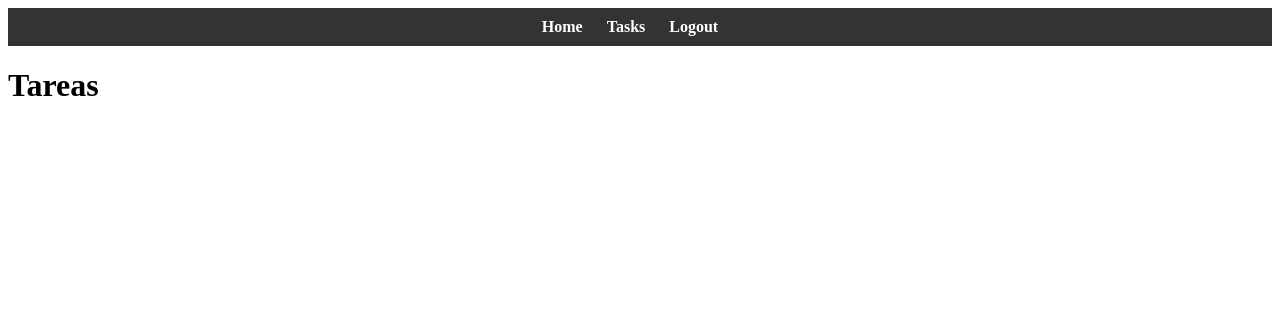
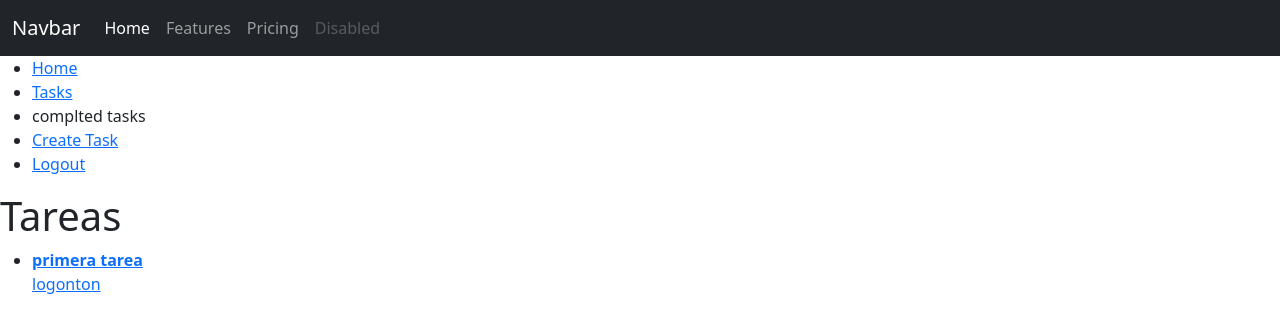
Before and after one commit to MiltonAF/CRUD_Django, a Django app: page /tasks/ in a window 1280 px wide. Shown: the top 333 px of the page. Run offline with Django 4.2, Linux system fonts and the light colour scheme; a user stored in the database is signed in; data comes from the database, SQL or seed files in the repository; both versions use the stored data as it was after the commit.

Commit message:
actualizando

```diff
--- a/djangocrud/settings.py
+++ b/djangocrud/settings.py
@@ -120,6 +120,8 @@ USE_TZ = True
 STATIC_URL = 'static/'
 STATICFILES_DIRS = [BASE_DIR / "tasks" / "static"]
 
+LOGIN_URL = '/signin'
+
 # Default primary key field type
 # https://docs.djangoproject.com/en/4.2/ref/settings/#default-auto-field
 
--- a/djangocrud/urls.py
+++ b/djangocrud/urls.py
@@ -23,7 +23,11 @@ urlpatterns = [
     path('',views.home, name='home'),
     path('signup/', views.signup, name='signup'),
     path('tasks/',views.tasks, name="tasks"),
-     path('tasks/create/',views.create_task, name="create_tasks"),
+    path('tasks_completed/',views.tasks_completed, name="tasks_completed"),
+    path('tasks/create/',views.create_task, name="create_tasks"),
+    path('task/<int:task_id>/', views.task_detail, name='task_detail'),
+    path('task/<int:task_id>/complete', views.complete_task, name='complete_task'),
+    path('task/<int:task_id>/delete', views.delete_task, name='delete_task'),
     path('logout/', views.signout, name="logout"),
     path('signin/', views.signin, name="signin")
 ]
--- a/tasks/templates/base.html
+++ b/tasks/templates/base.html
@@ -4,20 +4,57 @@
     <meta charset="UTF-8" />
     <meta name="viewport" content="width=device-width, initial-scale=1.0" />
     <title>Django CRUD Aplications</title>
-    {% load static %}
-    <link rel="stylesheet" type="text/css" href="{% static 'css/nav.css' %}" />
+    <link rel="stylesheet" type="text/css" href="	https://cdn.jsdelivr.net/npm/bootstrap@5.3.2/dist/css/bootstrap.min.css" />
   </head>
   <body>
+
+    <nav class="navbar navbar-expand-lg bg-dark navbar-dark">
+      <div class="container-fluid">
+        <a class="navbar-brand" href="#">Navbar</a>
+        <button class="navbar-toggler" type="button" data-bs-toggle="collapse" data-bs-target="#navbarNav" aria-controls="navbarNav" aria-expanded="false" aria-label="Toggle navigation">
+          <span class="navbar-toggler-icon"></span>
+        </button>
+        <div class="collapse navbar-collapse" id="navbarNav">
+          <ul class="navbar-nav">
+            <li class="nav-item">
+              <a class="nav-link active" aria-current="page" href="#">Home</a>
+            </li>
+            <li class="nav-item">
+              <a class="nav-link" href="#">Features</a>
+            </li>
+            <li class="nav-item">
+              <a class="nav-link" href="#">Pricing</a>
+            </li>
+            <li class="nav-item">
+              <a class="nav-link disabled" aria-disabled="true">Disabled</a>
+            </li>
+          </ul>
+        </div>
+      </div>
+    </nav>
+
+
+
     <nav>
       <ul>
         <li>
           <a href="/">Home</a>
         </li>
+
+
+        {% if user.is_authenticated %}
+
         <li>
           <a href="/tasks">Tasks</a>
         </li>
-
-        {% if user.is_authenticated %}
+        <li class="nav-item">
+          <a href="{% url 'tasks_completed' %}" class="nav-link"
+            >complted tasks</a
+          >
+        </li>
+        <li>
+          <a href="/tasks/create">Create Task</a>
+        </li>
         <li>
           <a href="/logout">Logout</a>
         </li>
--- a/tasks/templates/create_task.html
+++ b/tasks/templates/create_task.html
@@ -2,7 +2,7 @@
 
 {{error}}
 
-<form action="/tasks/create/" method="post">
+<form action="/tasks/create/" lang="es" method="post">
   {% csrf_token %} {{form.as_p}}
   <button type="submit">Guardar</button>
 </form>
--- a/tasks/templates/tasks.html
+++ b/tasks/templates/tasks.html
@@ -1,8 +1,20 @@
-{% extends 'base.html' %}
-
-
-{% block content %}
+{% extends 'base.html' %} {% block content %}
 
 <h1>Tareas</h1>
 
+<ul>
+  {% for task in tasks %}
+  <li>
+    <a href="{% url 'task_detail' task.id %}">
+      {% if task.important %}
+      <strong>{{task.title}}</strong>
+      {% else %} {{task.id}} {{task.title}} {% endif %}
+      <p>{{task.description}}</p>
+
+      {{task.datecomplete|date:'M j Y:i'}}
+    </a>
+  </li>
+  {% endfor %}
+</ul>
+
 {% endblock content %}
--- a/tasks/views.py
+++ b/tasks/views.py
@@ -1,9 +1,12 @@
-from django.shortcuts import render, redirect
+from django.shortcuts import render, redirect, get_object_or_404
 from django.contrib.auth.forms import UserCreationForm, AuthenticationForm
 from django.contrib.auth.models import User
 from django.contrib.auth import login, logout, authenticate
 from django.db import IntegrityError
 from .forms import TaskForm
+from .models import Task
+from django.utils import timezone
+from django.contrib.auth.decorators import login_required
 
 # Create your views here.
 
@@ -30,9 +33,14 @@ def signup(request):
 
         return render(request, 'signup.html', {"form": UserCreationForm, "error": 'Password do not match'})
 
+@login_required
+def tasks(request):
+    tasks = Task.objects.filter(user=request.user, datecomplete__isnull=True)
+    return render(request, 'tasks.html', {"tasks": tasks})
 
-def tasks(request):
-    return render(request, "tasks.html")
+def tasks_completed(request):
+    tasks = Task.objects.filter(user=request.user, datecomplete__isnull=False).order_by('-datecomplete')
+    return render(request, 'tasks.html', {"tasks": tasks})
 
 def create_task(request):
     if request.method == "GET":
@@ -46,6 +54,33 @@ def create_task(request):
             return redirect('tasks')
         except ValueError:
             return render(request, 'create_task.html', {"form": TaskForm, "error": "Error creating task."})
+
+def task_detail(request, task_id):
+    if request.method == 'GET':
+        task = get_object_or_404(Task, pk=task_id, user=request.user)
+        form = TaskForm(instance=task)
+        return render(request, 'task_detail.html', {'task': task, 'form': form})
+    else:
+        try:
+            task = get_object_or_404(Task, pk=task_id, user=request.user)
+            form = TaskForm(request.POST, instance=task)
+            form.save()
+            return redirect('tasks')
+        except ValueError:
+            return render(request, 'task_detail.html', {'task': task, 'form': form, 'error': 'Error updating task.'})
+
+def complete_task(request, task_id):
+    task = get_object_or_404(Task, pk=task_id, user=request.user)
+    if request.method == 'POST':
+        task.datecomplete = timezone.now()
+        task.save()
+        return redirect('tasks')
+
+def delete_task(request, task_id):
+    task = get_object_or_404(Task, pk=task_id, user=request.user)
+    if request.method == 'POST':
+        task.delete()
+        return redirect('tasks')
 
 def signout(request):
     logout(request)
```
Also changed, not shown: tasks/templates/task_detail.html (added, +28 -0 lines), db.sqlite3.
